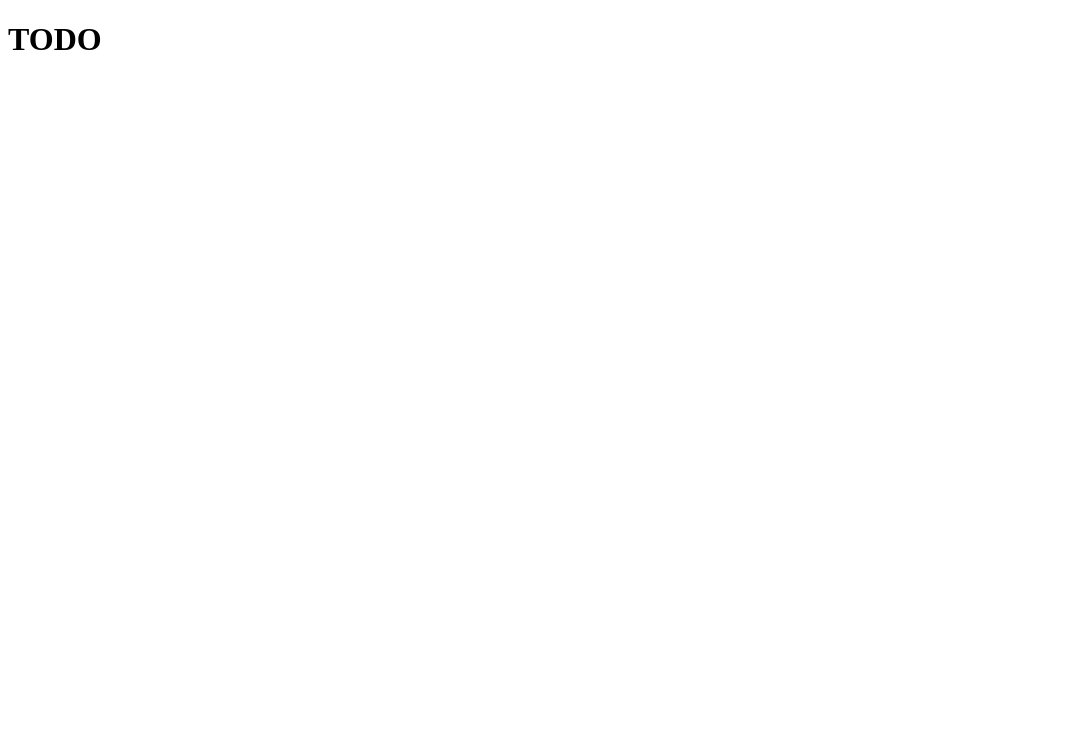
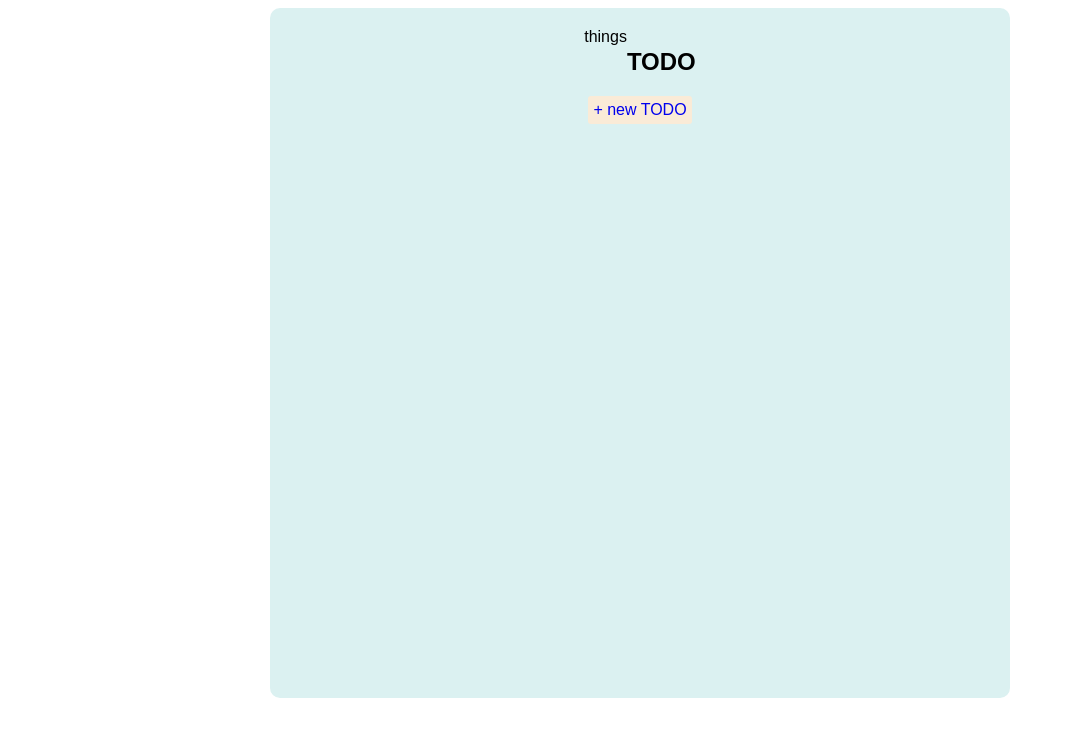
Before and after one commit to step-batch-7/todo-pssruthy, a website: page public/index.html in a window 1280 px wide. Shown: the whole page, without its empty margins (0-1065 px from the left). Drawn offline with Linux system fonts and the light colour scheme.

Commit message:
Changed the home page

```diff
--- a/package.json
+++ b/package.json
@@ -9,7 +9,7 @@
     "test": "test"
   },
   "scripts": {
-    "test": "eslint lib/*.js ./*.js",
+    "test": "nyc mocha && eslint lib/*.js ./*.js",
     "start": "node server.js"
   },
   "repository": {
--- a/public/css/style.css
+++ b/public/css/style.css
@@ -0,0 +1,26 @@
+body {
+  font-family: sans-serif;
+}
+
+#heading {
+  display: flex;
+  justify-content: center;
+}
+
+#displayBox {
+  width: 700px;
+  height: 650px;
+  margin: auto;
+  padding: 20px;
+  border-radius: 10px;
+  background-color: rgb(219, 241, 241);
+}
+
+#newTodoDiv {
+  margin: auto;
+  display: flex;
+  width: fit-content;
+  padding: 5px;
+  border-radius: 3px;
+  background-color: antiquewhite;
+}
--- a/public/index.html
+++ b/public/index.html
@@ -4,10 +4,17 @@
   <head>
     <meta charset="UTF-8">
     <title>TODO</title>
+    <link rel="icon" href="./img/to-do-icon.png">
+    <link rel="stylesheet" href="./css/style.css">
   </head>
 
   <body>
-    <h1>TODO</h1>
+    <div id="displayBox">
+      <div id='heading'>things <span><h2>TODO</h2></span></div>
+      <a href="./createNewTodo.html" style="text-decoration: none;">
+        <div id="newTodoDiv">+ new TODO</div>
+      </a><br>
+    </div>
   </body>
 
 </html>
```
Also changed, not shown: public/img/to-do-icon.png (added), 1 other file.
